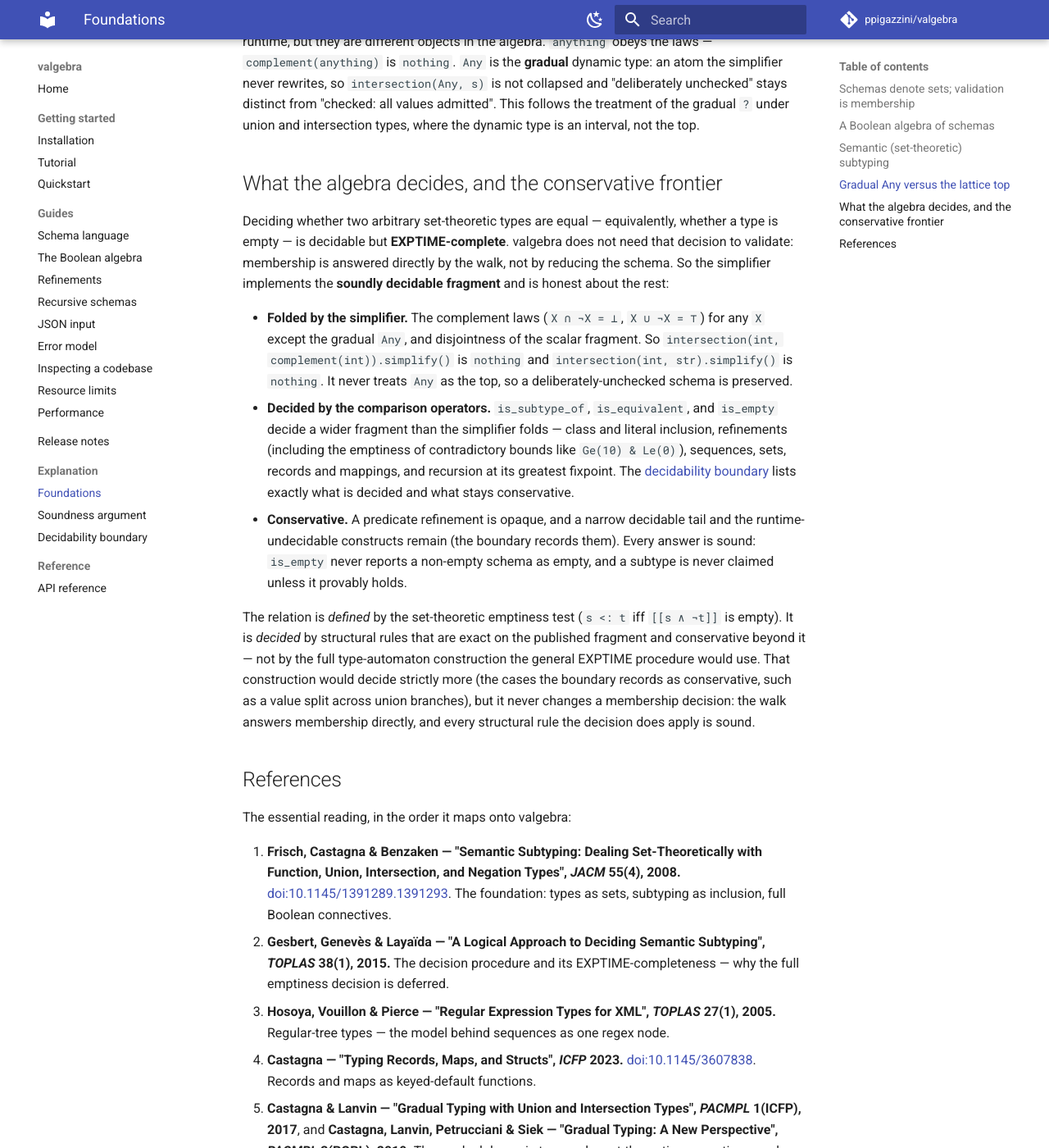
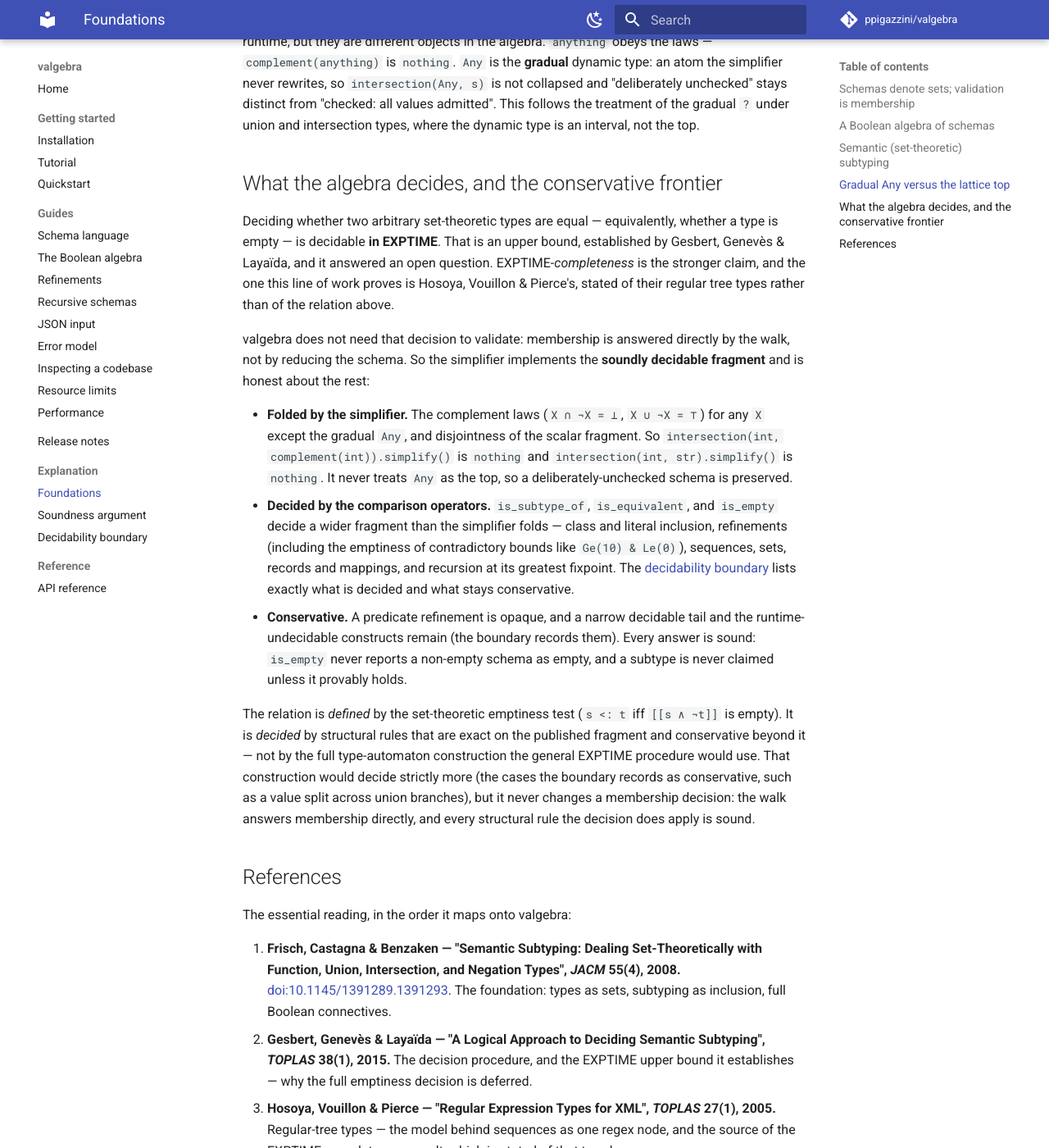
Before and after one commit to ppigazzini/valgebra, an MkDocs documentation site: the page built from docs/13-foundations.md, in a window 1280 px wide and 1400 px high, scrolled down 1549 px. Shown: the whole window at 82% size. Built offline with MkDocs 1.6.1 and Material for MkDocs 9.7.7, drawn with Linux system fonts in a browser that asks for light colours; comment, search, counter and statistics services are not loaded; some of the changed text lies outside the part shown.

Commit message:
docs: attribute two complexity and completeness claims to their sources
Deciding whether two set-theoretic types are equal is decidable in EXPTIME.
That is an upper bound, established by Gesbert, Geneves and Layaida in
answer to an open question, and the foundations page carried it as
EXPTIME-completeness credited to the same authors. The completeness result
belongs to Hosoya, Vouillon and Pierce and is stated of their regular tree
types, a different type language from the relation the sentence is about, so
each result sits with the work that proves it and with the scope it was
proved for.

The theory page attributed to the semantic-subtyping article a theorem that a
conservative simplifier cannot be complete once negation exists. The article
carries no result of that form. Its argument for the semantic approach
observes that a rule set omitting any of the distributivity relations between
arrows, unions and intersections yields a type system that is sound and
incomplete with respect to the intuitive semantics of types. The page quotes
that observation and marks the step from it to an expectation about this
simplifier as valgebra's own reasoning.

Both conclusions the two citations supported hold unchanged: the full
emptiness decision stays deferred, and the decision procedure is contracted as
sound rather than complete.

```diff
--- a/docs/13-foundations.md
+++ b/docs/13-foundations.md
@@ -76,10 +76,15 @@ intersection types, where the dynamic type is an interval, not the top.
 ## What the algebra decides, and the conservative frontier
 
 Deciding whether two arbitrary set-theoretic types are equal — equivalently,
-whether a type is empty — is decidable but **EXPTIME-complete**. valgebra does
-not need that decision to validate: membership is answered directly by the walk,
-not by reducing the schema. So the simplifier implements the **soundly decidable
-fragment** and is honest about the rest:
+whether a type is empty — is decidable **in EXPTIME**. That is an upper bound,
+established by Gesbert, Genevès & Layaïda, and it answered an open question.
+EXPTIME-*completeness* is the stronger claim, and the one this line of work
+proves is Hosoya, Vouillon & Pierce's, stated of their regular tree types rather
+than of the relation above.
+
+valgebra does not need that decision to validate: membership is answered
+directly by the walk, not by reducing the schema. So the simplifier implements
+the **soundly decidable fragment** and is honest about the rest:
 
 - **Folded by the simplifier.** The complement laws (`X ∩ ¬X = ⊥`,
   `X ∪ ¬X = ⊤`) for any `X` except the gradual `Any`, and disjointness of the
@@ -116,11 +121,12 @@ The essential reading, in the order it maps onto valgebra:
    The foundation: types as sets, subtyping as inclusion, full Boolean
    connectives.
 2. **Gesbert, Genevès & Layaïda — "A Logical Approach to Deciding Semantic
-   Subtyping", *TOPLAS* 38(1), 2015.** The decision procedure and its
-   EXPTIME-completeness — why the full emptiness decision is deferred.
+   Subtyping", *TOPLAS* 38(1), 2015.** The decision procedure, and the EXPTIME
+   upper bound it establishes — why the full emptiness decision is deferred.
 3. **Hosoya, Vouillon & Pierce — "Regular Expression Types for XML", *TOPLAS*
    27(1), 2005.** Regular-tree types — the model behind sequences as one regex
-   node.
+   node, and the source of the EXPTIME-completeness result, which is stated of
+   that type language.
 4. **Castagna — "Typing Records, Maps, and Structs", *ICFP* 2023.**
    [doi:10.1145/3607838](https://doi.org/10.1145/3607838). Records and maps as
    keyed-default functions.
```
Also changed, not shown: docs/dev/10-theory.md (+15 -3 lines).
